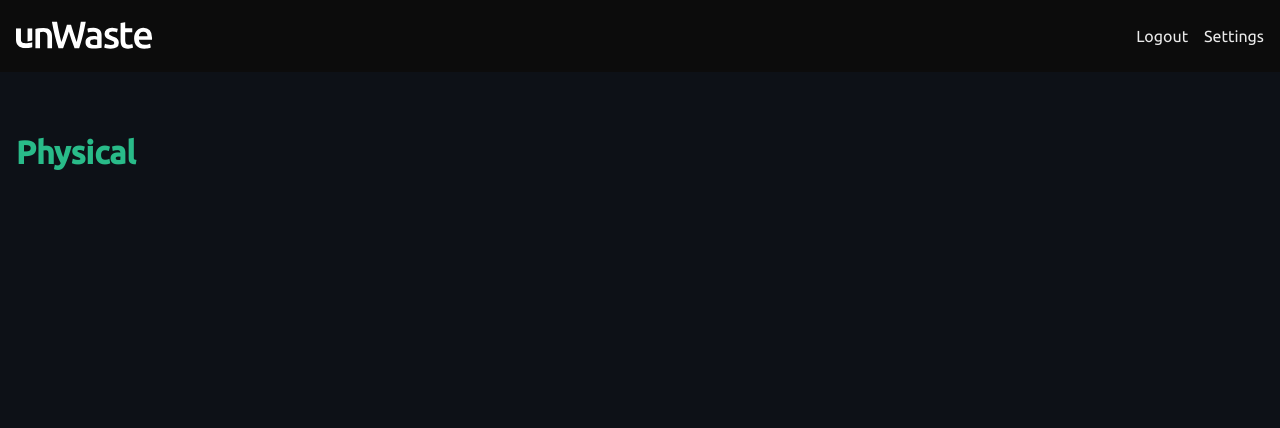
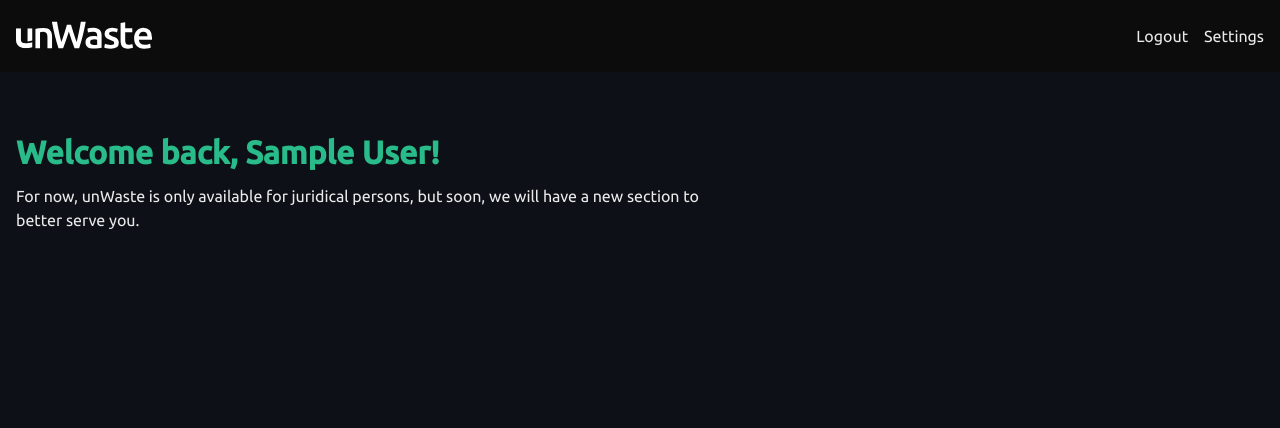
Before and after one commit to ckc-dev/CompEng, a Django app: page / in a window 1280 px wide. Shown: the top 428 px of the page. Run offline with Django 4.2, Linux system fonts and the light colour scheme; the visitor is signed in with stand-in values (Sample User, id 1); parts of the project's set-up code (start-up, migrations or seed data) failed here and were passed over; some libraries are stand-ins or nearby versions.

Commit message:
Update index page for physical persons.

```diff
--- a/base/templates/base/index-physical.html
+++ b/base/templates/base/index-physical.html
@@ -1,3 +1,7 @@
 <section>
-  <h2>Physical</h2>
+  <h2>Welcome back, {{ request.user.name }}!</h2>
+  <p>
+    For now, unWaste is only available for juridical persons, but soon, we will
+    have a new section to better serve you.
+  </p>
 </section>
```
